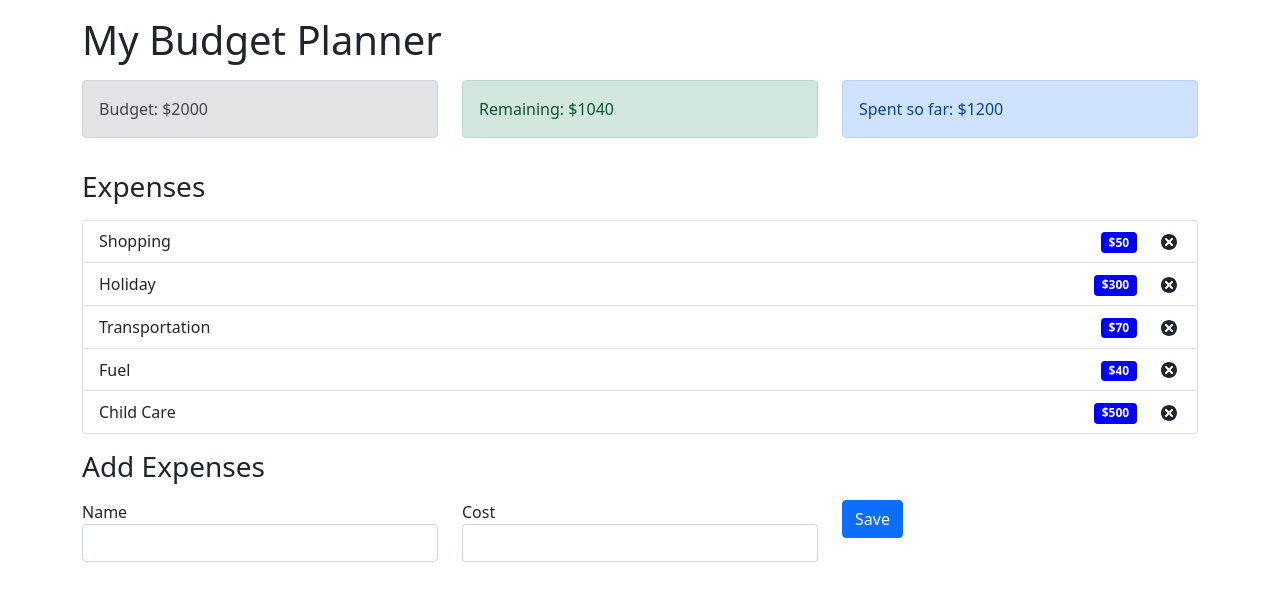
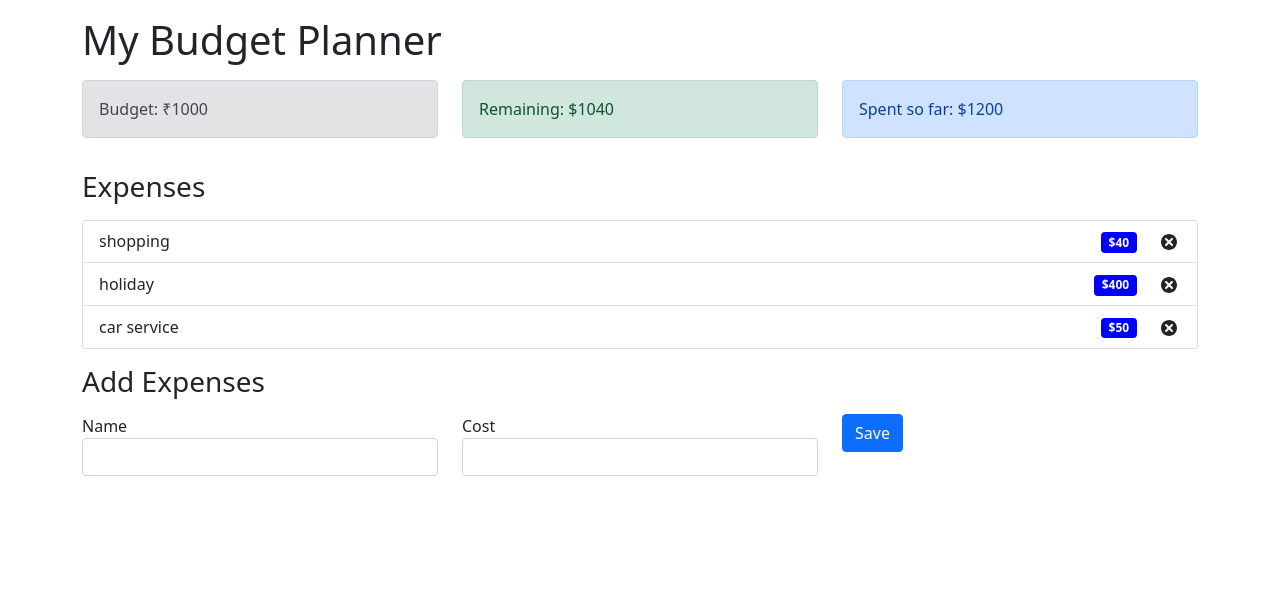
Before and after one commit to ParameshMohan/budget_tracker, a React (Create React App) app: page / in a window 1280 px wide. Shown: the top 600 px of the page. Built offline with nearby package versions, Linux system fonts and the light colour scheme.

Commit message:
state added

```diff
--- a/src/App.js
+++ b/src/App.js
@@ -6,9 +6,11 @@
 import ExpensesList from "./components/ExpensesList";
 import './App.css';
 import AddExpenseForm from "./components/AddExpenseForm";
+import { AppProvider } from './context/AppContext';
 
 const App = () => {
   return (
+    <AppProvider>
     <div className="container">
       <h1 className="mt-3">My Budget Planner</h1>
       <div className="row mt-3">
@@ -40,6 +42,7 @@
 
 
     </div>
+    </AppProvider>
   );
 };
 
--- a/src/components/Budget.js
+++ b/src/components/Budget.js
@@ -1,9 +1,13 @@
-import React from "react";
+import React,{ useContext } from "react";
+import {AppContext} from '../context/AppContext';
 
 const Budget = () => {
+  // we are using destructing and assigning state to a variable called budget here
+  const { budget } = useContext(AppContext);
+
   return (
     <div className="alert alert-secondary">
-      <span>Budget: $2000 </span>
+      <span>Budget: ₹{budget}</span>
     </div>
   );
 };
--- a/src/components/ExpensesList.js
+++ b/src/components/ExpensesList.js
@@ -1,14 +1,17 @@
-import React from 'react';
+import React,{ useContext } from 'react';
 import ExpenseItem from './ExpenseItem';
+import { AppContext } from '../context/AppContext';
 
 const ExpensesList = () =>{
-    const expenses= [
-        { id:123123, name:'Shopping', cost:50 },
-        { id:123123, name:'Holiday', cost:300 },
-        { id:123123, name:'Transportation', cost:70 },
-        { id:123123, name:'Fuel', cost:40 },
-        { id:123123, name:'Child Care', cost:500 },
-    ]
+
+    const { expenses } =useContext(AppContext)
+    // const expenses= [
+    //     { id:123123, name:'Shopping', cost:50 },
+    //     { id:123123, name:'Holiday', cost:300 },
+    //     { id:123123, name:'Transportation', cost:70 },
+    //     { id:123123, name:'Fuel', cost:40 },
+    //     { id:123123, name:'Child Care', cost:500 },
+    // ]
     return(
         <ul className='list-group'>
             {expenses.map((expense) =>(
--- /dev/null
+++ b/src/context/AppContext.js
@@ -0,0 +1,37 @@
+import { createContext,useReducer } from 'react';
+
+const AppReducer=(state,action) =>{
+    switch(action.type){
+        default:
+            return state;
+    }
+}
+const initialState = {
+    budget: 1000,
+    expenses: [
+        { id: 12, name:'shopping', cost:40 },
+        { id: 13, name:'holiday', cost:400 },
+        { id: 14, name:'car service', cost:50 },
+    ],
+};
+
+export const AppContext = createContext();
+
+export const AppProvider =(props) =>{
+const [state,dispatch]=useReducer(AppReducer,initialState);
+
+// appProcider will have a value prop , this value will take any value to our components connecting to app provider
+//props.children is the any compoents wrapped inside AppProvider
+//since Appprovider is wrapped, we nee dto connect each comp to context and display the differemt data that we need
+return (<AppContext.Provider
+value={{
+    budget: state.budget,
+    expenses: state.expenses,
+    dispatch
+}}
+>
+    {props.children}
+
+</AppContext.Provider>)
+
+}
```
